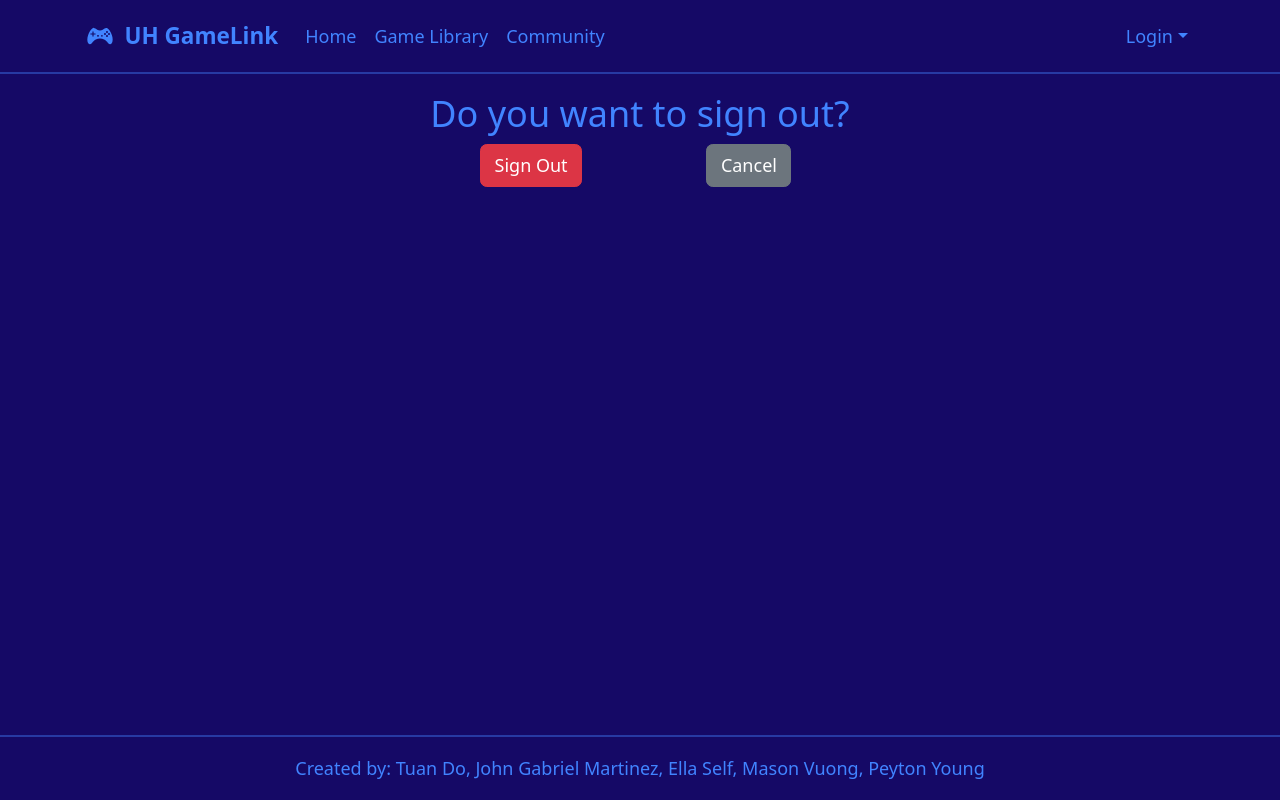
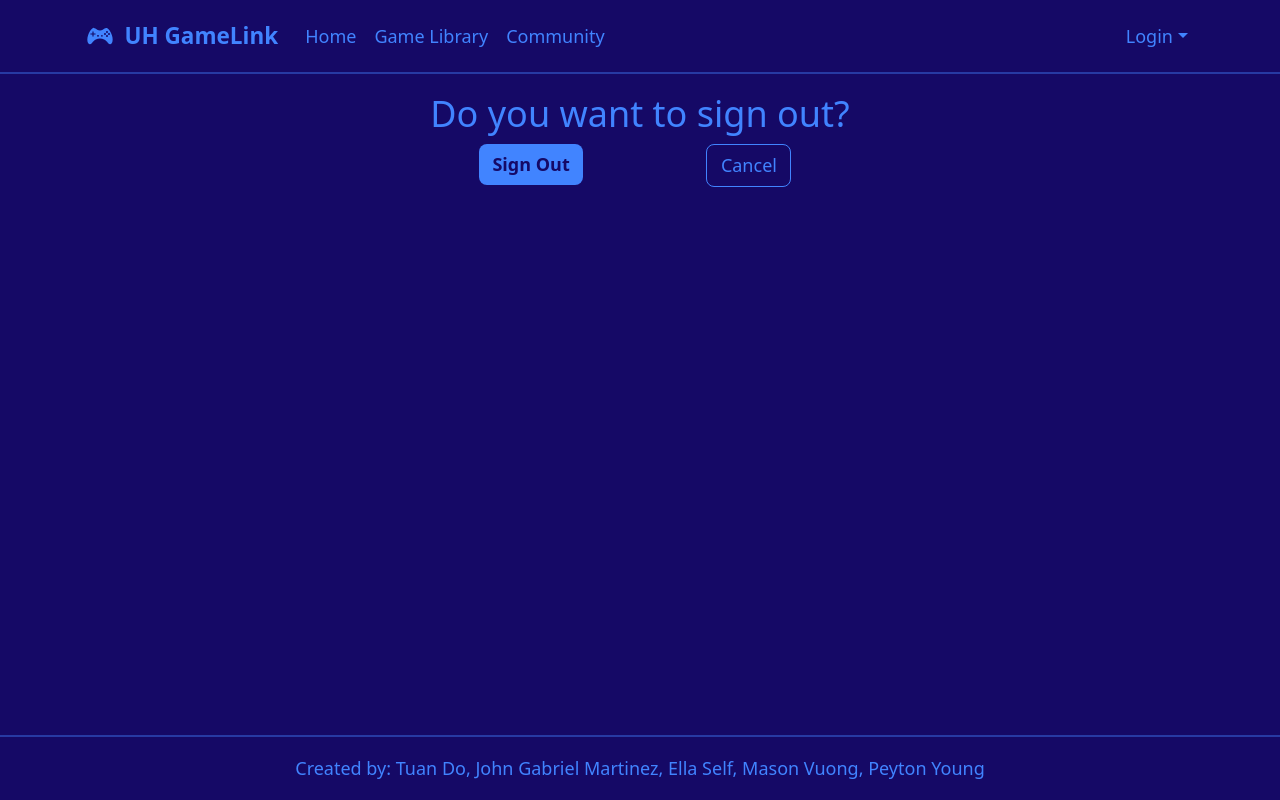
Before and after one commit to uh-gamelink/source-template, a Next.js app: page /auth/signout in a window 1280 px wide. Built offline with nearby package versions, Linux system fonts and the light colour scheme; no server answers.

Commit message:
fix sign out pg

```diff
--- a/src/app/auth/signout/page.tsx
+++ b/src/app/auth/signout/page.tsx
@@ -10,12 +10,12 @@
     <Row>
       <Col xs={4} />
       <Col>
-        <Button variant="danger" onClick={() => signOut({ callbackUrl: '/'})}>
+        <Button variant="danger" className="custom-tag-btn" onClick={() => signOut({ callbackUrl: '/'})}>
           Sign Out
         </Button>
       </Col>
       <Col>
-        <Button variant="secondary" href="/">
+        <Button variant="secondary" className="custom-reset-btn"  href="/">
           Cancel
         </Button>
       </Col>
```
